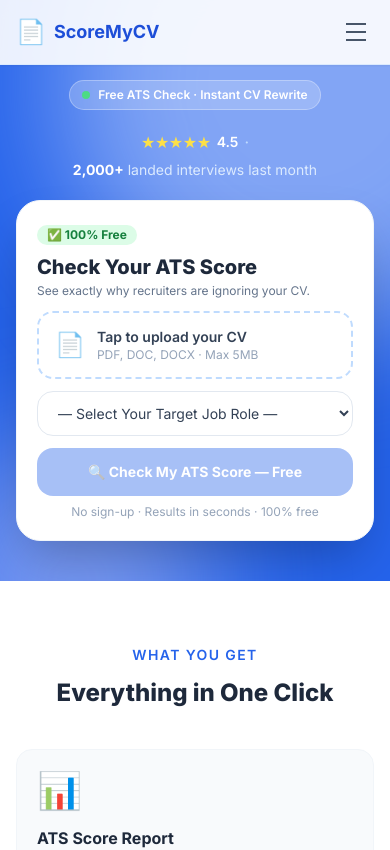
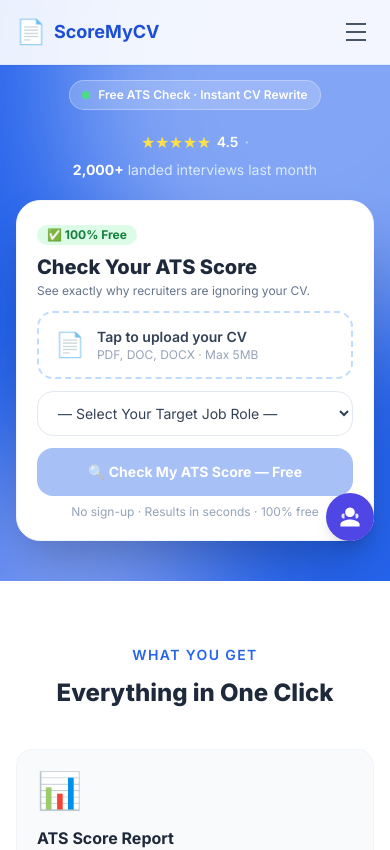
Before and after one commit to dakjdakk/SCOREMYCV, a Next.js app: page / in a window 390 px wide. Shown: the top 850 px of the page. Built offline with nearby package versions, Linux system fonts and the light colour scheme.

Commit message:
feat: floating help button with headphone icon bottom-right of hero

```diff
--- a/app/page.tsx
+++ b/app/page.tsx
@@ -523,6 +523,20 @@
       </div>
 
       <div className="relative max-w-6xl mx-auto grid grid-cols-1 lg:grid-cols-2 gap-8 lg:gap-12 items-start">
+
+        {/* Floating help button — bottom right of hero */}
+        <a
+          href="https://www.instagram.com/scoremycv.in"
+          target="_blank"
+          rel="noopener noreferrer"
+          className="absolute bottom-0 right-0 w-12 h-12 bg-indigo-600 hover:bg-indigo-700 rounded-full flex items-center justify-center shadow-lg transition-colors z-10"
+          title="Get Expert Help"
+        >
+          <svg xmlns="http://www.w3.org/2000/svg" viewBox="0 0 24 24" fill="white" className="w-6 h-6">
+            <path d="M12 12c2.7 0 4.8-2.1 4.8-4.8S14.7 2.4 12 2.4 7.2 4.5 7.2 7.2 9.3 12 12 12zm0 2.4c-3.2 0-9.6 1.6-9.6 4.8v2.4h19.2v-2.4c0-3.2-6.4-4.8-9.6-4.8z"/>
+            <path d="M18 8.5h.5a2 2 0 0 1 2 2v1a2 2 0 0 1-2 2H18a.5.5 0 0 1-.5-.5v-4a.5.5 0 0 1 .5-.5zM6 8.5h-.5a2 2 0 0 0-2 2v1a2 2 0 0 0 2 2H6a.5.5 0 0 0 .5-.5v-4A.5.5 0 0 0 6 8.5z" opacity="0.85"/>
+          </svg>
+        </a>
 
         {/* LEFT: Headline */}
         <div className="hidden lg:flex flex-col gap-4 pt-4 lg:pl-8">
```
